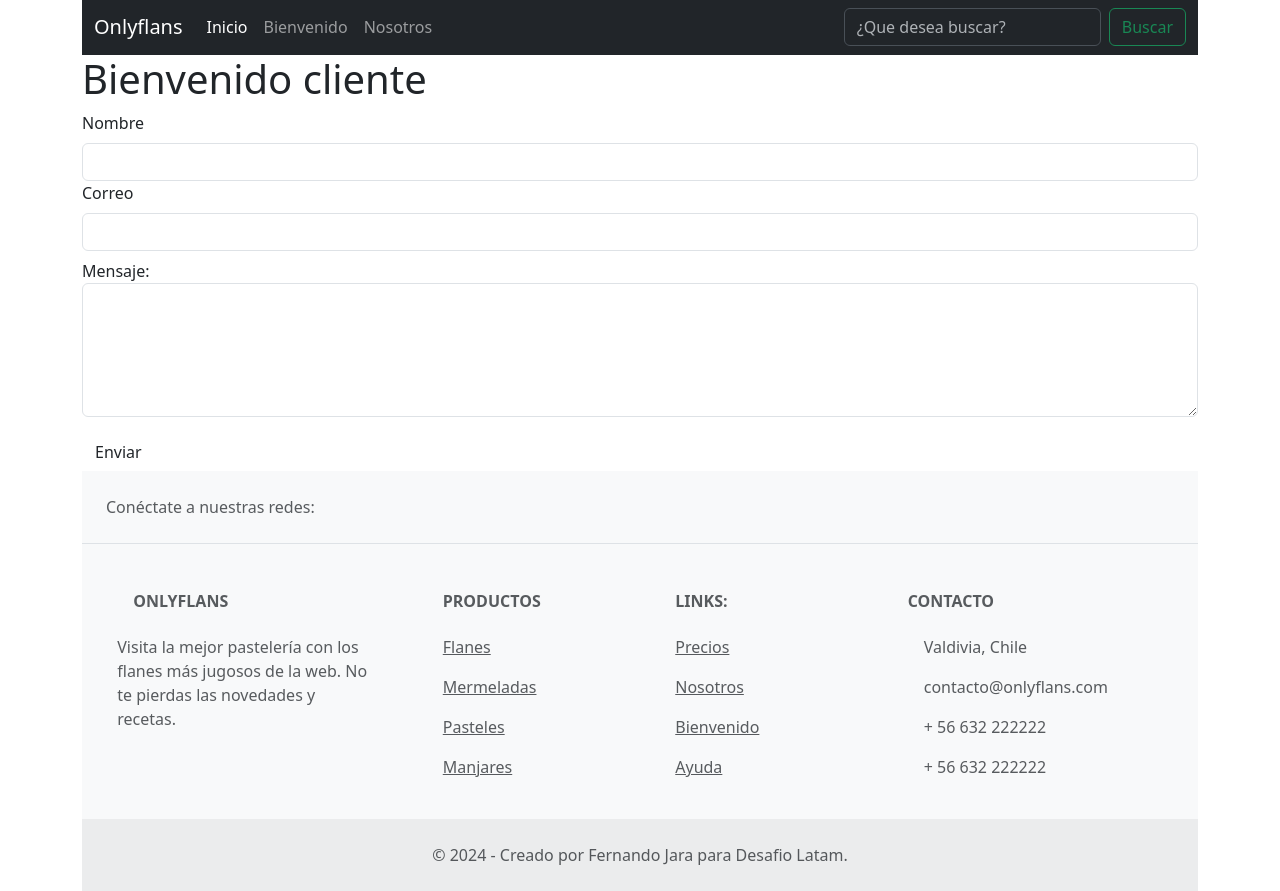
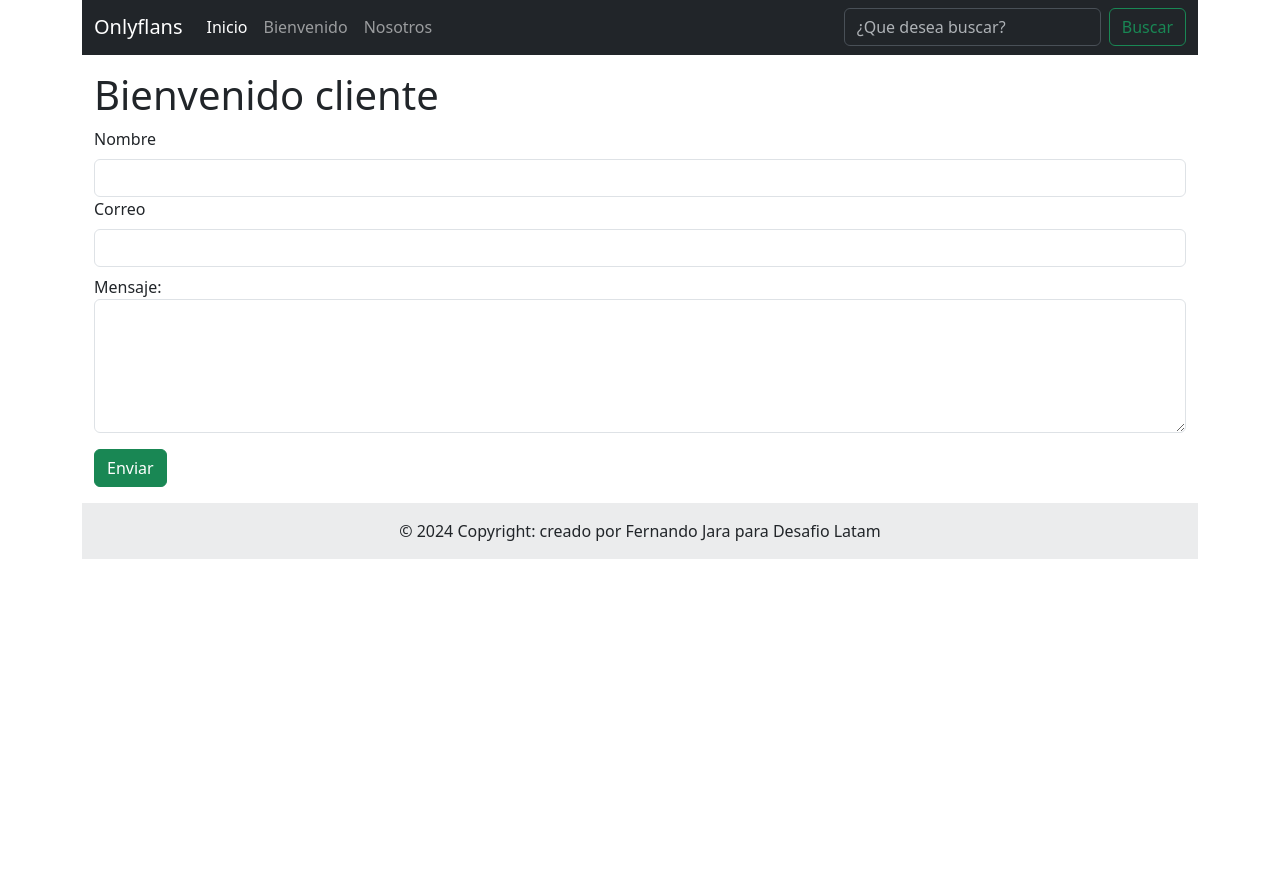
Before and after one commit to fjaraw/onlyflans, a Django app: page /welcome/ in a window 1280 px wide. Shown: the part 81-972 px from the top of the page. After the commit the page ends 640 px from the top, so only its background shows below. Run offline with Django 5.2, Linux system fonts and the light colour scheme.

Commit message:
Hito 2: mejoras acorde a la pauta

```diff
--- a/main/productos.py
+++ b/main/productos.py
@@ -1,7 +1,7 @@
 productos = [
         {'id': 1,
         'nombre': 'Flan borracho',
-        'descripcion': 'Postre a base de pan frío',
+        'descripcion': 'Postre a base de leche y ron',
         'imagen_url': 'https://mojo.generalmills.com/api/public/content/nVkc4H0aVkCcWbegp426XA_gmi_hi_res_jpeg.jpeg',
         'precio': 3000},
         {'id': 2,
--- a/main/templates/about.html
+++ b/main/templates/about.html
@@ -1,6 +1,7 @@
 {% extends 'base.html' %}
 
 {% block content %}
-    <h5>Visita la mejor pastelería con los flanes más jugosos de la web.
-        No te pierdas las novedades y recetas.</h5>
+    <div class="container my-3">
+        <p>OnlyFlans es una empresa de reciente creación, por lo cual necesita mostrarse como una empresa seria y disponer de un espacio para mostrar los productos que se generan desde la empresa, es por esto que las ideas principales del sitio web que crearemos, serán por un lado la presentación de los productos vendidos al público general, así como también la presentación de productos especiales solo para los usuarios registrados, con el ﬁn de generar una base de clientes potenciales y una ﬁdelización de los clientes recurrentes, dejando la puerta abierta a futuras características como venta de productos a través de internet, entre otras.</p>
+    </div>
 {% endblock %}
--- a/main/templates/base.html
+++ b/main/templates/base.html
@@ -3,7 +3,7 @@
 
 <head>
     {% load static %}
-    <title>Only Flans</title>
+    <title>Bienvenido a Only Flans</title>
     <!-- Required meta tags -->
     <meta charset="utf-8" />
     <meta name="viewport" content="width=device-width, initial-scale=1, shrink-to-fit=no" />
@@ -32,7 +32,6 @@
         <main>
             {% block content %}
             <!-- bloque content del template base -->
-                <p>Content</p>
             {% endblock %}
         </main>
         <footer>
--- a/main/templates/parts/footer.html
+++ b/main/templates/parts/footer.html
@@ -1,124 +1,10 @@
-<!-- Footer -->
-<footer class="text-center text-lg-start bg-body-tertiary text-muted">
-	<!-- Section: Social media -->
-	<section class="d-flex justify-content-center justify-content-lg-between p-4 border-bottom">
-		<!-- Left -->
-		<div class="me-5 d-none d-lg-block">
-			<span>Conéctate a nuestras redes:</span>
-		</div>
-		<!-- Left -->
-
-		<!-- Right -->
-		<div>
-			<a href="" class="me-4 text-reset">
-				<i class="fab fa-facebook-f"></i>
-			</a>
-			<a href="" class="me-4 text-reset">
-				<i class="fab fa-twitter"></i>
-			</a>
-			<a href="" class="me-4 text-reset">
-				<i class="fab fa-google"></i>
-			</a>
-			<a href="" class="me-4 text-reset">
-				<i class="fab fa-instagram"></i>
-			</a>
-			<a href="" class="me-4 text-reset">
-				<i class="fab fa-linkedin"></i>
-			</a>
-			<a href="" class="me-4 text-reset">
-				<i class="fab fa-github"></i>
-			</a>
-		</div>
-		<!-- Right -->
-	</section>
-	<!-- Section: Social media -->
-
-	<!-- Section: Links  -->
-	<section class="">
-		<div class="container text-center text-md-start mt-5">
-			<!-- Grid row -->
-			<div class="row mt-3">
-				<!-- Grid column -->
-				<div class="col-md-3 col-lg-4 col-xl-3 mx-auto mb-4">
-					<!-- Content -->
-					<h6 class="text-uppercase fw-bold mb-4">
-						<i class="fas fa-gem me-3"></i>Onlyflans
-					</h6>
-					<p>
-						Visita la mejor pastelería con los flanes más jugosos de la web.
-						No te pierdas las novedades y recetas.
-					</p>
-				</div>
-				<!-- Grid column -->
-
-				<!-- Grid column -->
-				<div class="col-md-2 col-lg-2 col-xl-2 mx-auto mb-4">
-					<!-- Links -->
-					<h6 class="text-uppercase fw-bold mb-4">
-						Productos
-					</h6>
-					<p>
-						<a href="#" class="text-reset">Flanes</a>
-					</p>
-					<p>
-						<a href="#" class="text-reset">Mermeladas</a>
-					</p>
-					<p>
-						<a href="#" class="text-reset">Pasteles</a>
-					</p>
-					<p>
-						<a href="#" class="text-reset">Manjares</a>
-					</p>
-				</div>
-				<!-- Grid column -->
-
-				<!-- Grid column -->
-				<div class="col-md-3 col-lg-2 col-xl-2 mx-auto mb-4">
-					<!-- Links -->
-					<h6 class="text-uppercase fw-bold mb-4">
-						Links:
-					</h6>
-					<p>
-						<a href="#" class="text-reset">Precios</a>
-					</p>
-					<p>
-						<a href="/about" class="text-reset">Nosotros</a>
-					</p>
-					<p>
-						<a href="/welcome" class="text-reset">Bienvenido</a>
-					</p>
-					<p>
-						<a href="#" class="text-reset">Ayuda</a>
-					</p>
-				</div>
-				<!-- Grid column -->
-
-				<!-- Grid column -->
-				<div class="col-md-4 col-lg-3 col-xl-3 mx-auto mb-md-0 mb-4">
-					<!-- Links -->
-					<h6 class="text-uppercase fw-bold mb-4">Contacto</h6>
-					<p><i class="fas fa-home me-3"></i> Valdivia, Chile</p>
-					<p>
-						<i class="fas fa-envelope me-3"></i>
-						contacto@onlyflans.com
-					</p>
-					<p><i class="fas fa-phone me-3"></i> + 56 632 222222</p>
-					<p><i class="fas fa-print me-3"></i> + 56 632 222222</p>
-				</div>
-				<!-- Grid column -->
-			</div>
-			<!-- Grid row -->
-		</div>
-	</section>
-	<!-- Section: Links  -->
-
+<footer class="bg-body-tertiary text-center text-lg-start">
 	<!-- Copyright -->
-	<div class="text-center p-4" style="background-color: rgba(0, 0, 0, 0.05);">
-		© 2024 - Creado por Fernando Jara para Desafio Latam.
+	<div class="text-center p-3" style="background-color: rgba(0, 0, 0, 0.05);">
+		© 2024 Copyright: creado por Fernando Jara para Desafio Latam
 	</div>
 	<!-- Copyright -->
 </footer>
-<!-- Footer -->
 <!-- fuente: https://codepen.io/AndreeaBunget/pen/MWYaoyx -->
 <!--
 <div class="footer">
--- a/main/templates/welcome.html
+++ b/main/templates/welcome.html
@@ -1,7 +1,7 @@
 {% extends 'base.html' %}
 
 {% block content %}
-    <h1>Bienvenido cliente</h1>
+    <div class="container my-3"><h1>Bienvenido cliente</h1>
         <form>
             <label for="nombre" class="form-label">Nombre</label>
             <input type="text" class="form-control" id="nombre">
@@ -11,7 +11,7 @@
                 <label for="mensaje">Mensaje:</label>
                 <textarea class="form-control" rows="5" id="mensaje" name="text"></textarea>
             </div>
-        <button id="btnEnviar" data-bs-toggle="tooltip" data-bs-placement="right"
-            data-bs-title="Haz clic para enviar tu mensaje" type="button" class="btn">Enviar</button>
+            <button id="btnEnviar" type="button" class="btn btn-success">Enviar</button>
         </form>
+    </div>
 {% endblock %}
```
Lines whose indentation alone changed are shown as unchanged.
